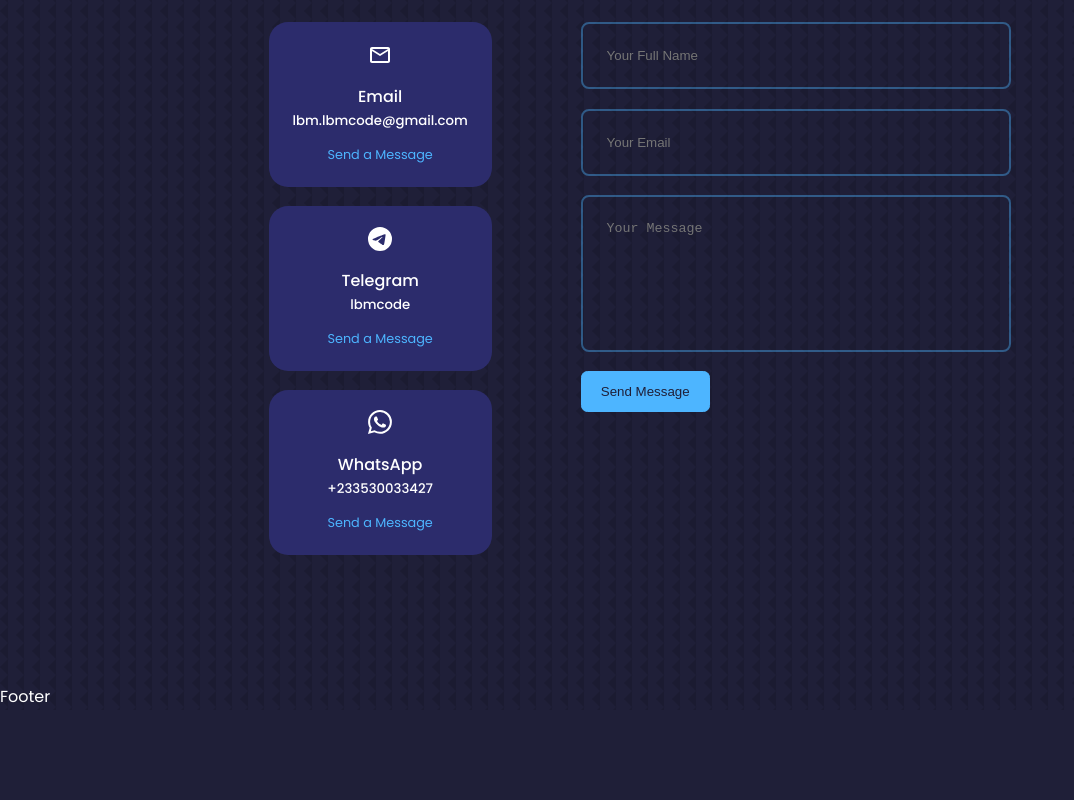
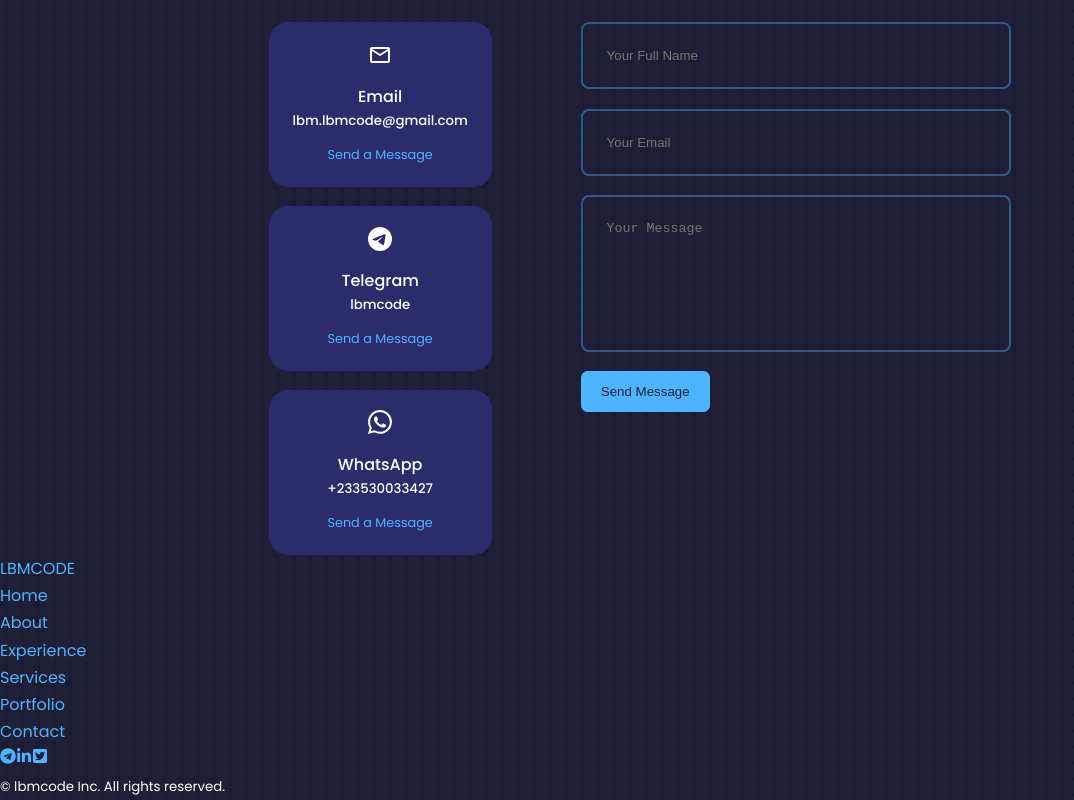
Before and after one commit to leomensah/my-personal-website, a React (Create React App) app: page / in a window 1280 px wide. Shown: the part 4813-5613 px from the top of the page, without its empty margins (0-1074 px from the left). Before the commit the page ends 5523 px from the top, so only its background shows below. Built offline with nearby package versions, Linux system fonts and the light colour scheme.

Commit message:
Footer added

```diff
--- a/src/components/footer/Footer.jsx
+++ b/src/components/footer/Footer.jsx
@@ -1,9 +1,28 @@
 import React from 'react'
 import './footer.css'
+import {FaTelegram, FaLinkedinIn, FaTwitterSquare} from 'react-icons/fa'
 
 const Footer = () => {
   return (
-    <section id='footer'>Footer</section>
+    <footer id='footer'>
+      <a href='#' className='footer__logo'>LBMCODE</a>
+      <ul className='permalinks'>
+        <li><a href='#'>Home</a></li>
+        <li><a href='#about'>About</a></li>
+        <li><a href='#experience'>Experience</a></li>
+        <li><a href='#services'>Services</a></li>
+        <li><a href='#portfolio'>Portfolio</a></li>
+        <li><a href='#contact'>Contact</a></li>
+      </ul>
+      <div className='footer__socials'>
+        <a href='https://telegram.com'><FaTelegram/></a>
+        <a href='https://linkedin.com'><FaLinkedinIn/></a>
+        <a href='https://twitter.com'><FaTwitterSquare/></a>
+      </div>
+      <div className="footer__copyright">
+        <small>&copy; lbmcode Inc. All rights reserved.</small>
+      </div>
+    </footer>
   )
 }
 
```
